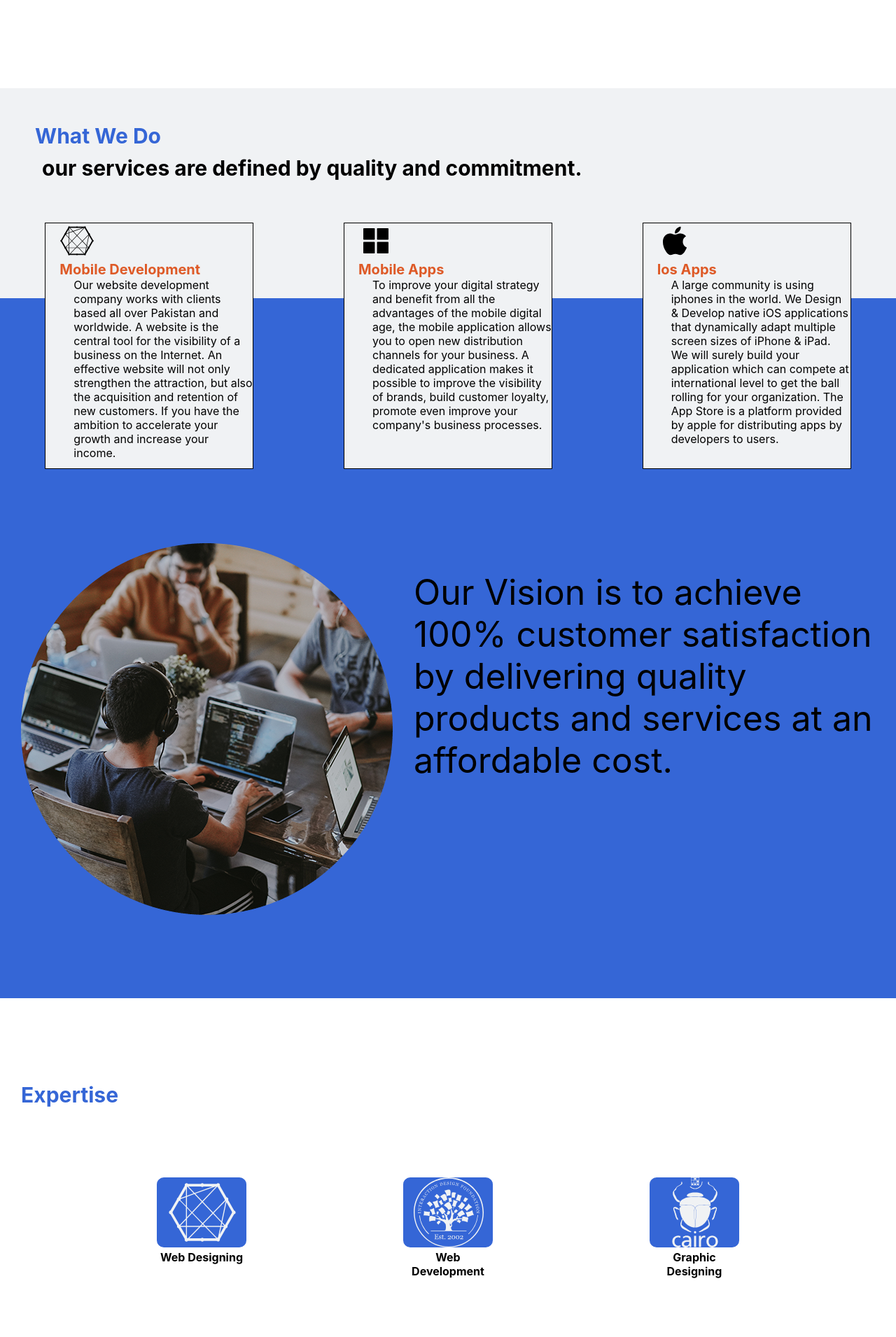
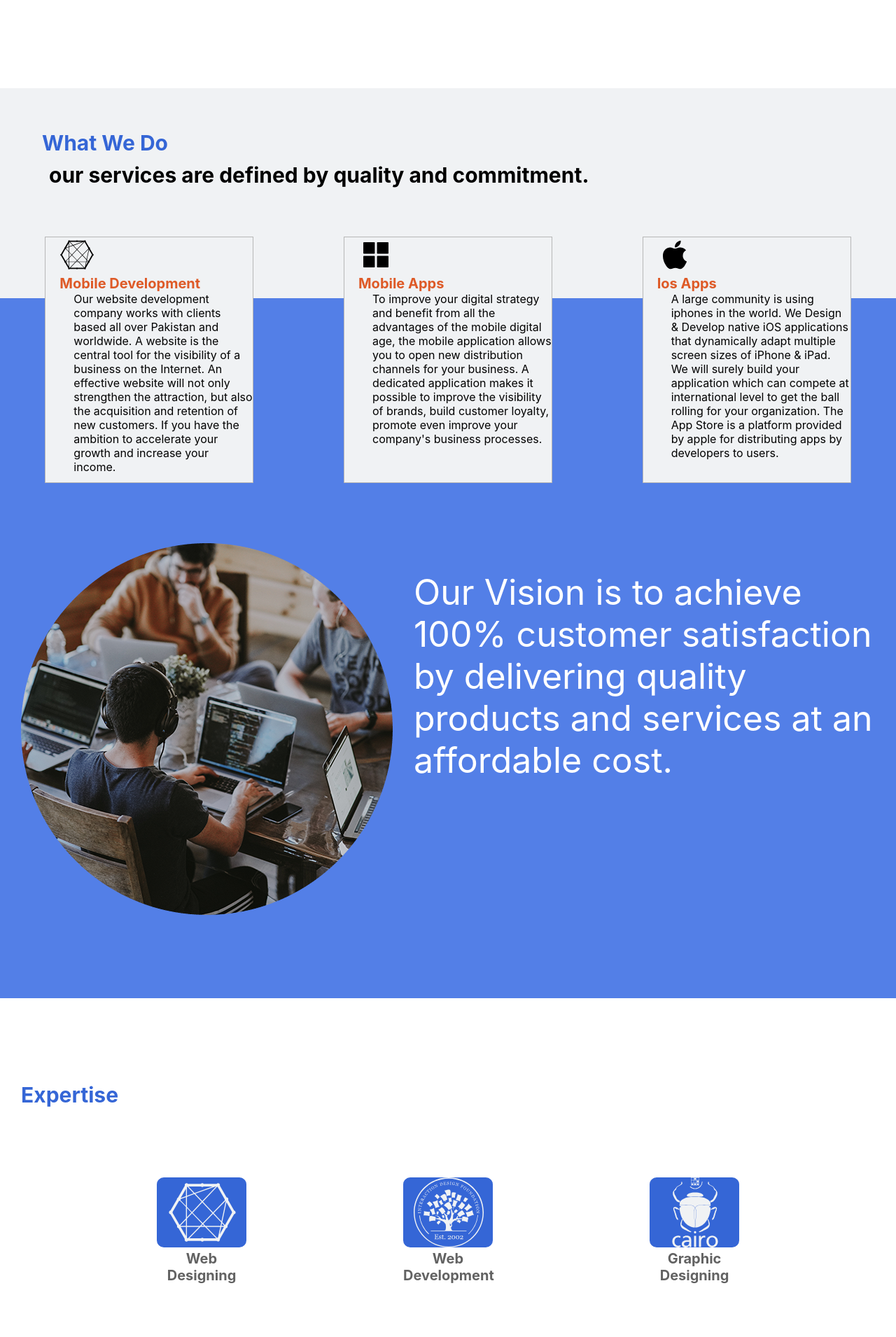
Before and after one commit to shazilmemon/matrixtechportfolio, a React (Create React App) app: page / in a window 1280 px wide. Shown: the part 600-2510 px from the top of the page at 70% size. Built offline with nearby package versions, Linux system fonts and the light colour scheme.

Commit message:
tocontinued

```diff
--- a/src/Pages/Home/Body/Body.js
+++ b/src/Pages/Home/Body/Body.js
@@ -54,7 +54,7 @@ const Body = () => {
 <div className={styles.bodysidemenu}>
 <div className={styles.responsivediv} style={{
           zIndex: show ? 1 : 0,
-          width: show ? "1345px" : "0px",
+          width: show ? "1065px" : "0px",
           transition:"1s"
 
         }}>
--- a/src/Pages/Home/Body/body.module.css
+++ b/src/Pages/Home/Body/body.module.css
@@ -80,7 +80,7 @@ padding-top: 30px;
 
 .about{
 
-    border: 1px solid black;
+
     width: 22%;
     height: 300px;
     position: relative;
@@ -114,7 +114,7 @@ padding-top: 30px;
 .what {
 
     text-align: start;
-    padding: 50px;
+    padding: 60px;
     font-size: 30px;
     color: #3566D6;
     font-weight: bold;
@@ -131,7 +131,7 @@ padding-top: 30px;
 
 .cart1 {
 
-    border: 1px solid black;
+    border: 1px solid  #b7b7b7 ;
     width: 20%;
     height: 350px;
     padding-left: 40px;
@@ -171,7 +171,7 @@ padding-top: 30px;
 
 .cart2 {
 
-    border: 1px solid black;
+    border: 1px solid  #b7b7b7 ;
     width: 20%;
     height: 350px;
     padding-left: 40px;
@@ -208,7 +208,7 @@ padding-top: 30px;
 
 .cart3 {
 
-    border: 1px solid black;
+    border: 1px solid  #b7b7b7 ;
     width: 20%;
     height: 350px;
     padding-left: 40px;
@@ -250,7 +250,7 @@ padding-top: 30px;
     height: 1000px;
     position: relative;
     bottom: 120px;
-    background-color: #3566D6;
+    background-color: #537fe7;
     z-index: -10;
 }
 
@@ -270,6 +270,7 @@ padding-top: 30px;
     padding-top: 390px;
     font-size: 50px;
     padding-left: 30px;
+    color: white;
 }
 
 .button1 {
@@ -364,18 +365,27 @@ padding-top: 30px;
 
     text-align: center;
     font-weight: bold;
+    color: rgb(98, 98, 98);
+    font-weight: bold;
+    font-size: 20px;
 }
 
 .experthead2 {
 
     text-align: center;
     font-weight: bold;
+    color: rgb(98, 98, 98);
+    font-weight: bold;
+    font-size: 20px;
 }
 
 .experthead3 {
 
     text-align: center;
     font-weight: bold;
+    color: rgb(98, 98, 98);
+    font-weight: bold;
+    font-size: 20px;
 }
 
 
@@ -404,7 +414,6 @@ padding-top: 30px;
     padding-left: 27px;
     font-size: 20px;
 
-
 }
 
 .projectcartmain {
@@ -425,14 +434,17 @@ padding-top: 30px;
 
 .projectcart1 {
 
-    border: 1px solid white;
+    border-radius: 30px;
     background-color: white;
     width: 25%;
     position: relative;
     bottom: 380px;
     height: 300px;
-}
-
+    transition: 1s;
+}
+.projectcart1:hover{
+    color: white;
+}
 .projectcart3 {
 
     display: none;
@@ -446,11 +458,13 @@ padding-top: 30px;
 .projectcart2:hover {
 
     background-color: #3566D6;
+
 }
 
 .projectcart3:hover {
 
     background-color: #3566D6;
+
 }
 
 .projectcart4:hover {
@@ -500,46 +514,64 @@ padding-top: 30px;
 
 .projectcart2 {
 
-    border: 1px solid white;
+
     width: 25%;
     background-color: white;
+    border-radius: 30px;
     position: relative;
     bottom: 380px;
     height: 300px;
-}
-
+    transition: 1s;
+}
+.projectcart2:hover{
+    color: white;
+}
 .projectcart3 {
 
-    border: 1px solid white;
+
     background-color: white;
     width: 25%;
+    border-radius: 30px;
     position: relative;
     bottom: 380px;
     height: 300px;
-}
-
+    transition: 1s;
+
+}
+.projectcart3:hover{
+    color: white;
+}
 
 .projectcart4 {
 
-    border: 1px solid white;
+
     background-color: white;
-
+    border-radius: 30px;
     width: 25%;
     position: relative;
     bottom: 380px;
     height: 300px;
-}
-
+    transition: 1s;
+
+}
+.projectcart4:hover{
+    color: white;
+}
 .projectcart5 {
 
-    border: 1px solid white;
+
     background-color: white;
     width: 25%;
+    border-radius: 30px;
     position: relative;
     bottom: 380px;
     height: 300px;
-}
-
+    transition: 1s;
+
+}
+.projectcart5:hover{
+    color: white;
+}
 .projectcarthead {
     text-align: center;
     font-size: 30px;
@@ -556,8 +588,8 @@ padding-top: 30px;
     text-align: center;
     font-size: 15px;
     padding-top: 40px;
-
-}
+}
+
 
 .projectcarthead3 {
     text-align: center;
@@ -682,6 +714,8 @@ padding-top: 30px;
     position: relative;
     bottom: 1030px;
     padding-left: 50px;
+    font-weight: bold;
+    font-size: 20px;
     color: #808080;
 
 }
@@ -740,6 +774,7 @@ padding-top: 30px;
 
     padding-top: 70px;
     padding: 30px;
+    text-align: center;
     color: #808080;
     font-size: 20px;
 }
@@ -772,6 +807,8 @@ padding-top: 30px;
     padding: 30px;
     color: #808080;
     font-size: 20px;
+    text-align: center;
+
 }
 
 .johnimg {
@@ -789,6 +826,8 @@ padding-top: 30px;
     padding: 30px;
     color: #808080;
     font-size: 20px;
+    text-align: center;
+
 
 }
 
@@ -830,7 +869,7 @@ padding-top: 30px;
     height: 350px;
     background-color: #3566D6;
     position: relative;
-    bottom: 730px;
+    bottom: 420px;
     z-index: -10;
 
 }
@@ -886,7 +925,7 @@ padding-top: 30px;
     height: 400px;
     background-color: black;
     position: relative;
-    bottom: 730px;
+    bottom: 430px;
     z-index: -10;
 }
 
@@ -947,8 +986,7 @@ padding-top: 30px;
 
     display: flex;
     justify-content: space-between;
-    position: relative;
-    bottom: 350px;
+
 }
 .footerpara{
 
@@ -968,7 +1006,7 @@ padding-top: 30px;
 .footersub{
 
     position: relative;
-    bottom: 650px;
+    bottom: 340px;
     padding: 35px;
     font-size: 20px;
     color: #808080;
@@ -977,7 +1015,7 @@ padding-top: 30px;
 .footerinformation{
 
   position: relative;
-  bottom: 550px;
+  bottom: 200px;
   display: flex;
   font-weight:bold;
   color: #3566D6;
@@ -1021,7 +1059,7 @@ border: 1px solid grey;
 height: 50px;
 width: 85%;
 position: relative;
-bottom: 500px;
+bottom: 150px;
 left: 90px;
 }
 .socialmedia{
@@ -1029,7 +1067,7 @@ left: 90px;
     display: flex;
     justify-content: space-between;
     position: relative;
-    bottom: 200px;
+
 }
 .medialinks{
 
```
